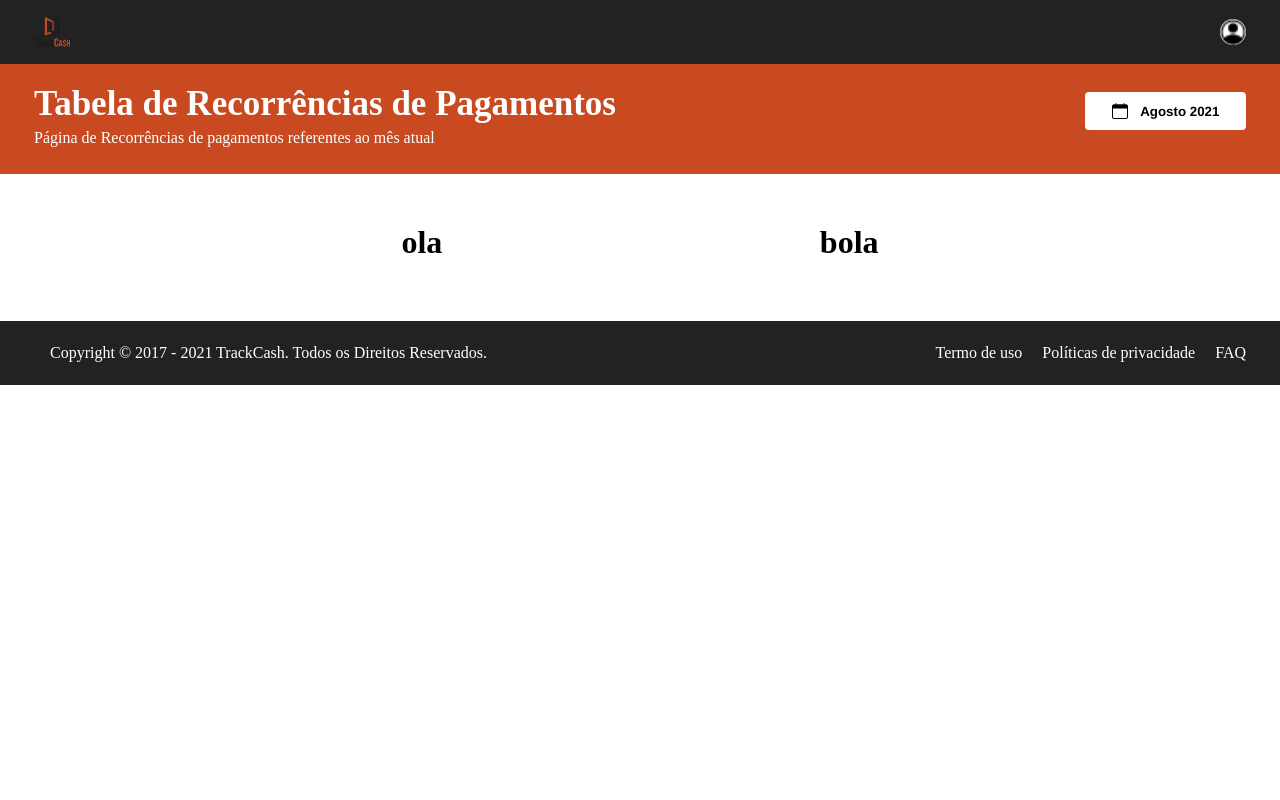
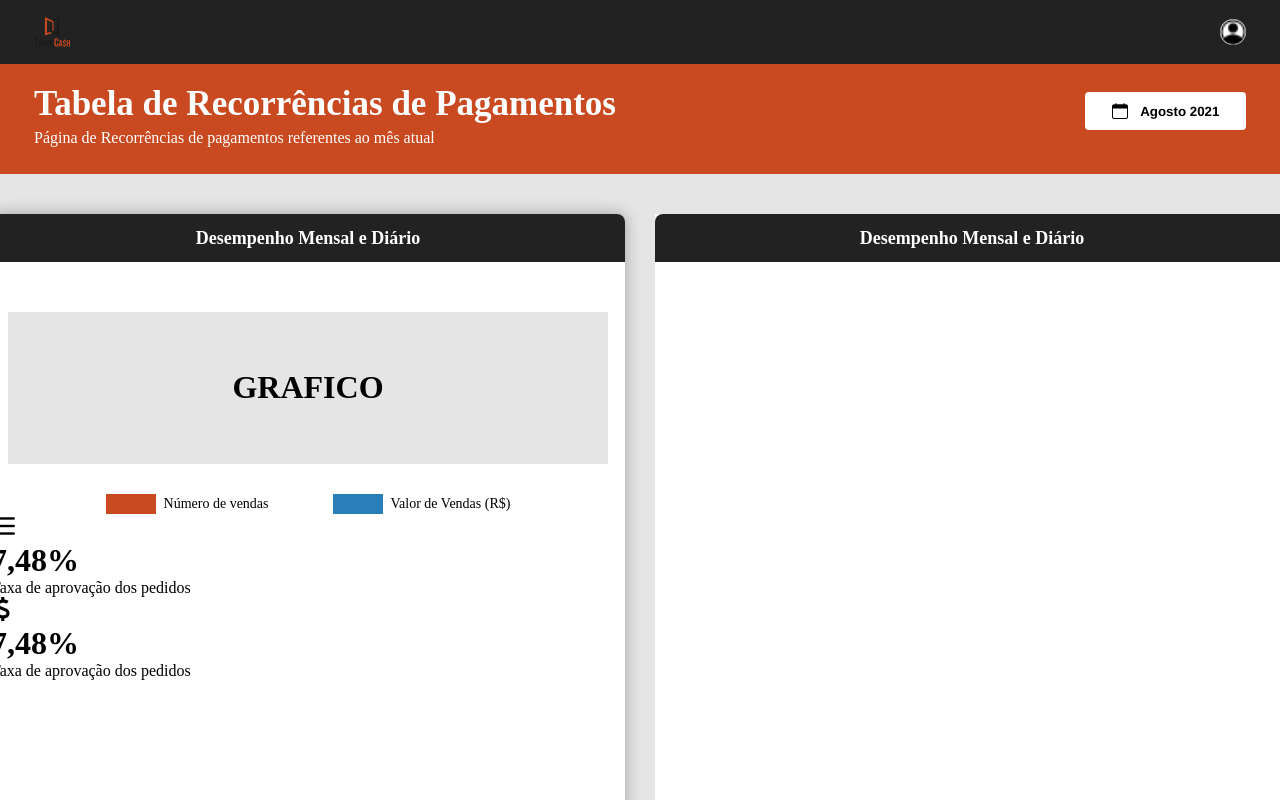
Before and after one commit to manoelduran/TrackCash, a React (Create React App) app: page /Dashboard in a window 1280 px wide. Shown: the top 800 px of the page. Built offline with nearby package versions, Linux system fonts and the light colour scheme.

Commit message:
card left

```diff
--- a/src/components/LeftCard/index.tsx
+++ b/src/components/LeftCard/index.tsx
@@ -0,0 +1,58 @@
+import {
+    Container,
+    Header,
+    HeaderTitle,
+    GraphicDiv,
+    LegendDiv,
+    Text,
+    LeftLegend,
+    LeftColor,
+    LeftText,
+    RightLegend,
+    RightColor,
+    RightText,
+    TaxDiv,
+    TaxLeft,
+    IconLeft,
+    TaxValueLeft,
+    TaxSpanLeft,
+    TaxRight,
+    IconRight,
+    TaxValueRight,
+    TaxSpanRight,
+} from './styles';
+
+export function LeftCard() {
+    return (
+        <Container>
+            <Header>
+                <HeaderTitle>Desempenho Mensal e Diário</HeaderTitle>
+            </Header>
+            <GraphicDiv>
+                <Text>GRAFICO</Text>
+                <LegendDiv>
+                    <LeftLegend>
+                        <LeftColor />
+                        <LeftText>Número de vendas</LeftText>
+                    </LeftLegend>
+                    <RightLegend>
+                        <RightColor />
+                        <RightText>Valor de Vendas (R$)</RightText>
+                    </RightLegend>
+                </LegendDiv>
+            </GraphicDiv>
+            <TaxDiv>
+                <TaxLeft>
+                    <IconLeft  src="/list.png"/>
+                    <TaxValueLeft>7,48%</TaxValueLeft>
+                    <TaxSpanLeft>Taxa de aprovação dos pedidos</TaxSpanLeft>
+                </TaxLeft>
+                <TaxRight>
+                    <IconRight src="dollar.png"/>
+                    <TaxValueRight>7,48%</TaxValueRight>
+                    <TaxSpanRight>Taxa de aprovação dos pedidos</TaxSpanRight>
+                </TaxRight>
+            </TaxDiv>
+        </Container>
+    );
+}
--- a/src/components/LeftCard/styles.ts
+++ b/src/components/LeftCard/styles.ts
@@ -0,0 +1,130 @@
+import styled from "styled-components";
+
+export const Container = styled.div`
+display: flex;
+flex-direction: column;
+align-items: flex-start;
+width: 634px;
+height: 820.69px;
+background: ${({theme}) => theme.white};
+filter: drop-shadow(0px 0px 8px rgba(0, 0, 0, 0.3));
+border-radius: 8px 8px 0px 0px;
+`;
+
+export const Header = styled.div`
+display: flex;
+flex-direction: row;
+justify-content: center;
+align-items: center;
+padding: 16px 0px;
+position: static;
+width: 634px;
+height: 48px;
+left: 0px;
+top: 0px;
+background: ${({theme}) => theme.dark};
+border-radius: 8px 8px 0px 0px;
+`;
+export const HeaderTitle = styled.div`
+text-align: center;
+font-family: Ubuntu;
+font-style: normal;
+font-weight: bold;
+font-size: 18px;
+line-height: 16px;
+color: ${({theme}) => theme.white};
+`;
+export const GraphicDiv = styled.div`
+position: static;
+width: 600.24px;
+height: 251.69px;
+margin-left: 16.88px;
+display: flex;
+flex-direction: column;
+justify-content: center;
+align-items: center;
+`;
+export const Text = styled.h1`
+margin-top: 50px;
+background: ${({theme}) => theme.background};
+display: flex;
+flex-direction: row;
+justify-content: center;
+align-items: center;
+width: 600.24px;
+height: 207.56px;
+align-items: center;
+justify-content: center;
+`;
+export const LegendDiv = styled.div`
+margin-top: 30px;
+display: flex;
+justify-content: space-evenly;
+align-items: center;
+`;
+export const LeftLegend = styled.div`
+display: flex;
+justify-content: center;
+align-items: center;
+`;
+export const LeftColor = styled.div`
+width: 50px;
+height: 20px;
+background: ${({theme}) => theme.orange};
+`;
+export const LeftText = styled.div`
+margin-left: 8px;
+font-family: Ubuntu;
+font-style: normal;
+font-weight: normal;
+font-size: 14px;
+line-height: 16px;
+`;
+export const RightLegend = styled.div`
+display: flex;
+justify-content: center;
+align-items: center;
+`;
+export const RightColor = styled.div`
+margin-left: 64px;
+width: 50px;
+height: 20px;
+background: ${({theme}) => theme.blue};
+`;
+export const RightText = styled.div`
+margin-left: 8px;
+font-family: Ubuntu;
+font-style: normal;
+font-weight: normal;
+font-size: 14px;
+line-height: 16px;
+`;
+
+
+export const TaxDiv = styled.div`
+
+`;
+export const TaxLeft = styled.div`
+
+`;
+export const IconLeft = styled.img`
+
+`;
+export const TaxValueLeft = styled.h1`
+
+`;
+export const TaxSpanLeft = styled.span`
+
+`;
+export const TaxRight = styled.div`
+
+`;
+export const IconRight = styled.img`
+
+`;
+export const TaxValueRight = styled.h1`
+
+`;
+export const TaxSpanRight = styled.span`
+
+`;
--- a/src/components/RightCard/index.tsx
+++ b/src/components/RightCard/index.tsx
@@ -0,0 +1,11 @@
+import {Container, Header, HeaderTitle} from './styles';
+
+export function RightCard(){
+    return (
+        <Container>
+             <Header>
+                <HeaderTitle>Desempenho Mensal e Diário</HeaderTitle>
+            </Header>
+        </Container>
+    );
+}
--- a/src/components/RightCard/styles.ts
+++ b/src/components/RightCard/styles.ts
@@ -0,0 +1,32 @@
+import styled from "styled-components";
+
+export const Container = styled.div`
+margin-left: 30px;
+width: 634px;
+height: 820.69px;
+background: ${({theme}) => theme.white};
+`;
+
+export const Header = styled.div`
+display: flex;
+flex-direction: row;
+justify-content: center;
+align-items: center;
+padding: 16px 0px;
+position: static;
+width: 634px;
+height: 48px;
+left: 0px;
+top: 0px;
+background: ${({theme}) => theme.dark};
+border-radius: 8px 8px 0px 0px;
+`;
+export const HeaderTitle = styled.div`
+text-align: center;
+font-family: Ubuntu;
+font-style: normal;
+font-weight: bold;
+font-size: 18px;
+line-height: 16px;
+color: ${({theme}) => theme.white};
+`;
--- a/src/pages/Dashboard/index.tsx
+++ b/src/pages/Dashboard/index.tsx
@@ -1,9 +1,11 @@
 import { Footer } from "../../components/Footer";
 import {  Header } from "../../components/Header";
+import { LeftCard } from "../../components/LeftCard";
+import { RightCard } from "../../components/RightCard";
 import {
 Container,
 CardDiv,
-Text,
+FooterDiv,
 } from './styles';
 
 export function Dashboard(){
@@ -11,10 +13,12 @@ export function Dashboard(){
         <Container>
             <Header/>
             <CardDiv>
-                        <Text>ola</Text>
-                        <Text>bola</Text>
+                        <LeftCard/>
+                        <RightCard/>
             </CardDiv>
+            <FooterDiv>
             <Footer/>
+            </FooterDiv>
         </Container>
     );
 }
--- a/src/pages/Dashboard/styles.ts
+++ b/src/pages/Dashboard/styles.ts
@@ -2,17 +2,21 @@ import styled from "styled-components";
 
 export const Container = styled.div`
 width: 100%;
-height: 100%;
+height: 100vh;
+background: ${({theme}) => theme.background};
 `
 
 export const CardDiv = styled.div`
+margin-top: 40px;
+height: 868.69px;
+background: ${({theme}) => theme.background};
 display: flex;
-align-items: center;
-justify-content: space-evenly;
-padding: 50px 24px 60px;
+flex-direction: row;
+align-items: flex-start;
+justify-content: center;
+
 `;
 
-export const Text = styled.h1``
-
 export const FooterDiv = styled.div`
+background: ${({theme}) => theme.background};
 `;
```
Also changed, not shown: public/dollar.png (added), public/list.png (added).
